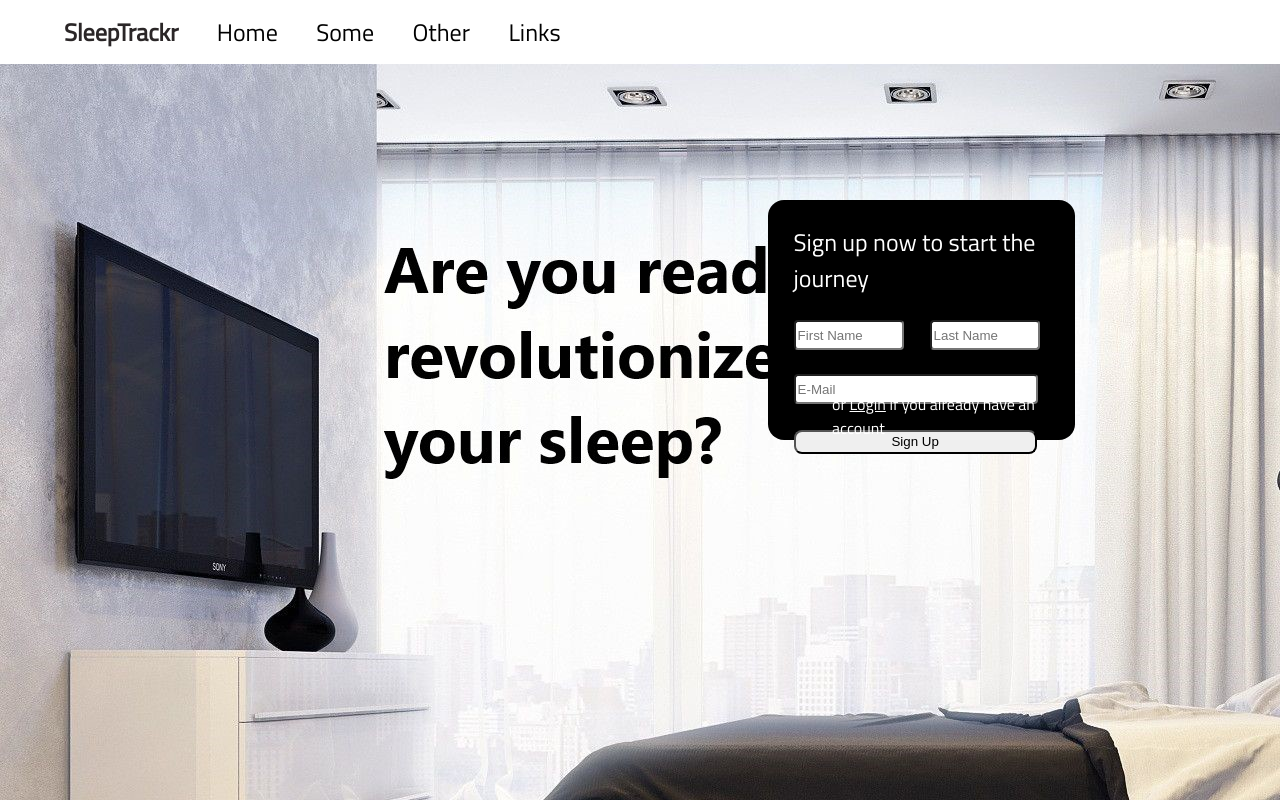
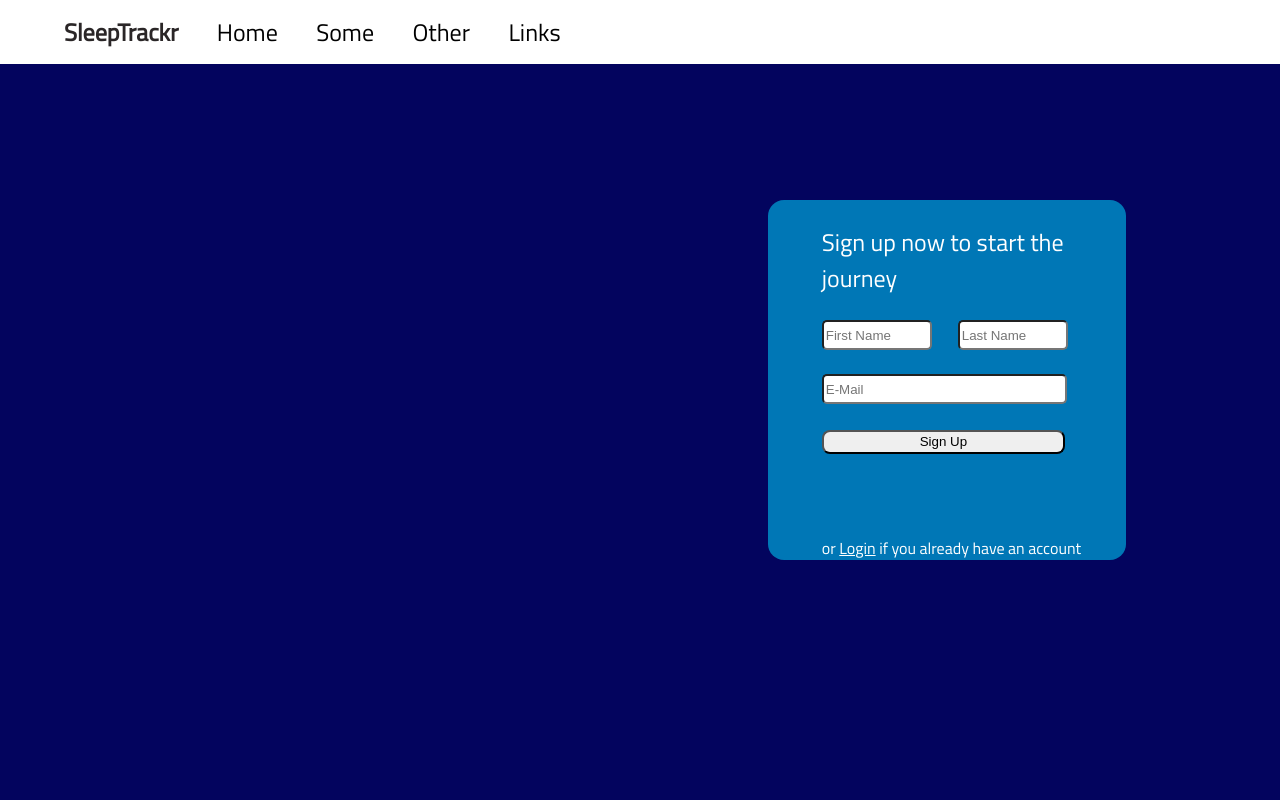
Before and after one commit to Jacobsmi/SleepTrackr_Vue, a Vue app: page / in a window 1280 px wide. Built offline with nearby package versions, Linux system fonts and the light colour scheme.

Commit message:
Changed sizing for different size screens

```diff
--- a/src/components/home/LandPage.vue
+++ b/src/components/home/LandPage.vue
@@ -7,7 +7,7 @@
           <br><br>
           <input id='email' type='text' placeholder="E-Mail">
           <br><br>
-          <button id='submitButton'>Sign Up</button>
+          <button @click='signUpClicked' id='submitButton'>Sign Up</button>
           <div id='bottom-text'>or <router-link to='/login'>Login</router-link> if you already have an account</div>
       </div>
   </div>
@@ -15,7 +15,25 @@
 
 <script>
 export default {
-    name: 'LandPage'
+    name: 'LandPage',
+    mounted(){
+        console.log("Width", window.innerWidth)
+        this.$nextTick(()=>{
+            if(window.innerWidth < 1500){
+                this.mediumConfig()
+            }
+        })
+    },
+    methods: {
+        mediumConfig() {
+            document.getElementById('home-login').style.height = '45vh'
+            document.getElementById('home-login').style.width = '28vw'
+            document.getElementById('bottom-text').style.left = '15%'
+        },
+        signUpClicked (){
+            console.log("The sign up button was clicked")
+        }
+    }
 }
 </script>
 
@@ -23,21 +41,21 @@ export default {
 #home-background{
     height: 92vh;
     width: 100vw;
-    background-image: url("../../assets/Bedroom.jpg");
+    background-color: #03045e;
 }
 #home-login{
     position: absolute;
     top: 25vh;
     left: 60vw;
-    height: 30vh;
-    width: 24vw;
-    background-color: black;
+    height: 35vh;
+    width: 26vw;
+    background-color: #0077b6;
     border-radius: 2vh;
 }
 #signup-text{
     position: relative;
     top: 3vh;
-    margin-left: 2vw;
+    margin-left: 15%;
     color: white;
     font-size: 3vh;
 }
@@ -45,32 +63,36 @@ export default {
     width: 8vw;
     height: 3vh;
     margin-top: 6vh;
-    margin-left: 2vw;
-    border-radius: 0.5vh;
+    margin-left: 15%;
+    border-radius: 5px;
 }
 #lastname{
     width: 8vw;
     height: 3vh;
     margin-left: 2vw;
-    border-radius: 0.5vh;
+    border-radius: 5px;
 }
 #email{
     width: 18.5vw;
     height: 3vh;
-    margin-left: 2vw;
-    border-radius: 0.5vh;
+    margin-left: 15%;
+    border-radius: 5px;
 }
 #submitButton{
     width: 19vw;
     height: 3vh;
-    margin-left: 2vw;
+    margin-left: 15%;
     border-radius: 1vh;
+    transition-duration: 0.5s;
+}
+#submitButton:hover{
+    background-color: #A3CEF1;
 }
 #bottom-text{
     color: white;
     position: absolute;
     bottom: 0;
-    left: 5vw;
+    left: 20%;
 }
 #bottom-text a{
     color: white;
```
Also changed, not shown: 1 other file (tests, documents, lock files or other folders).
